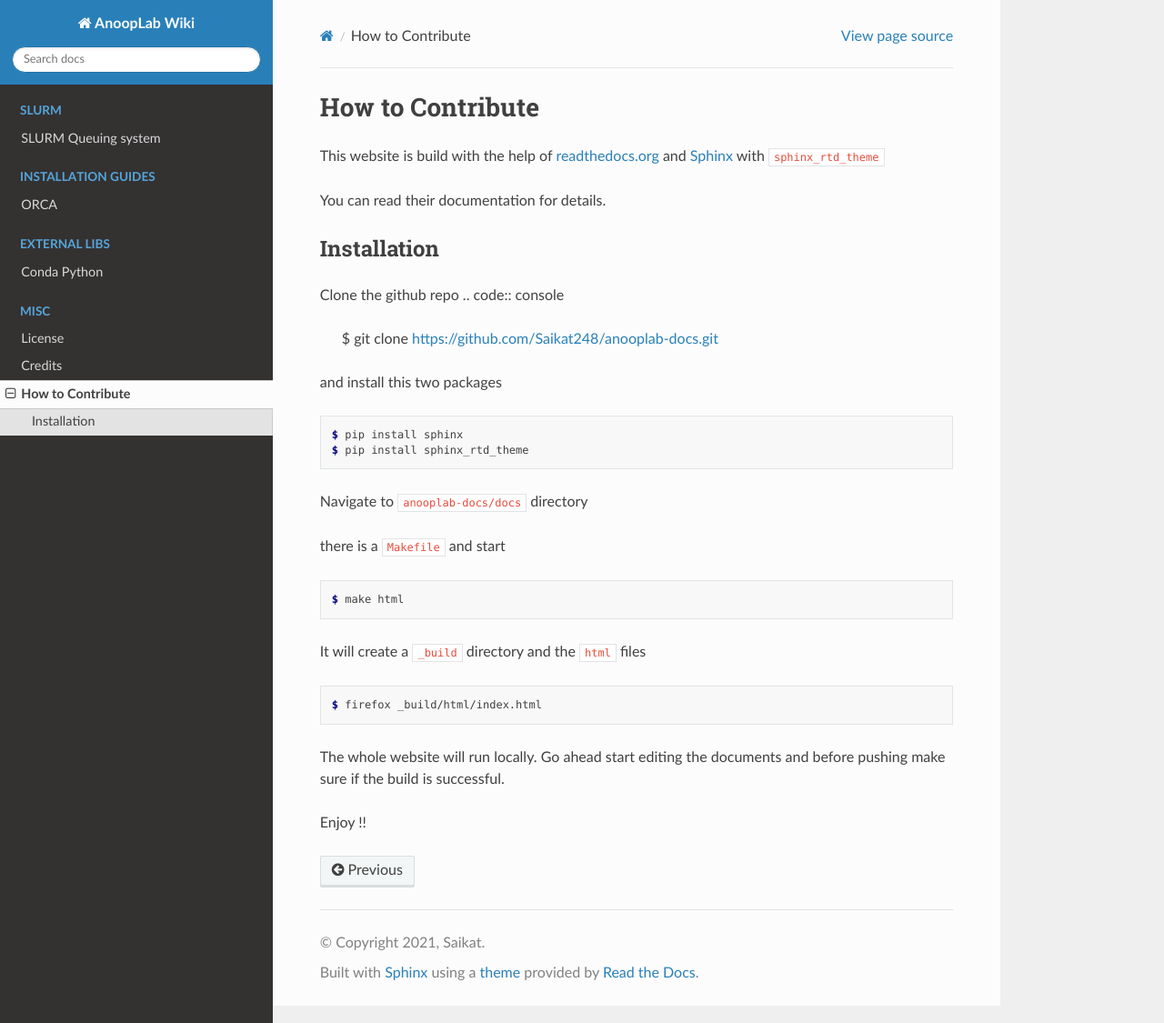
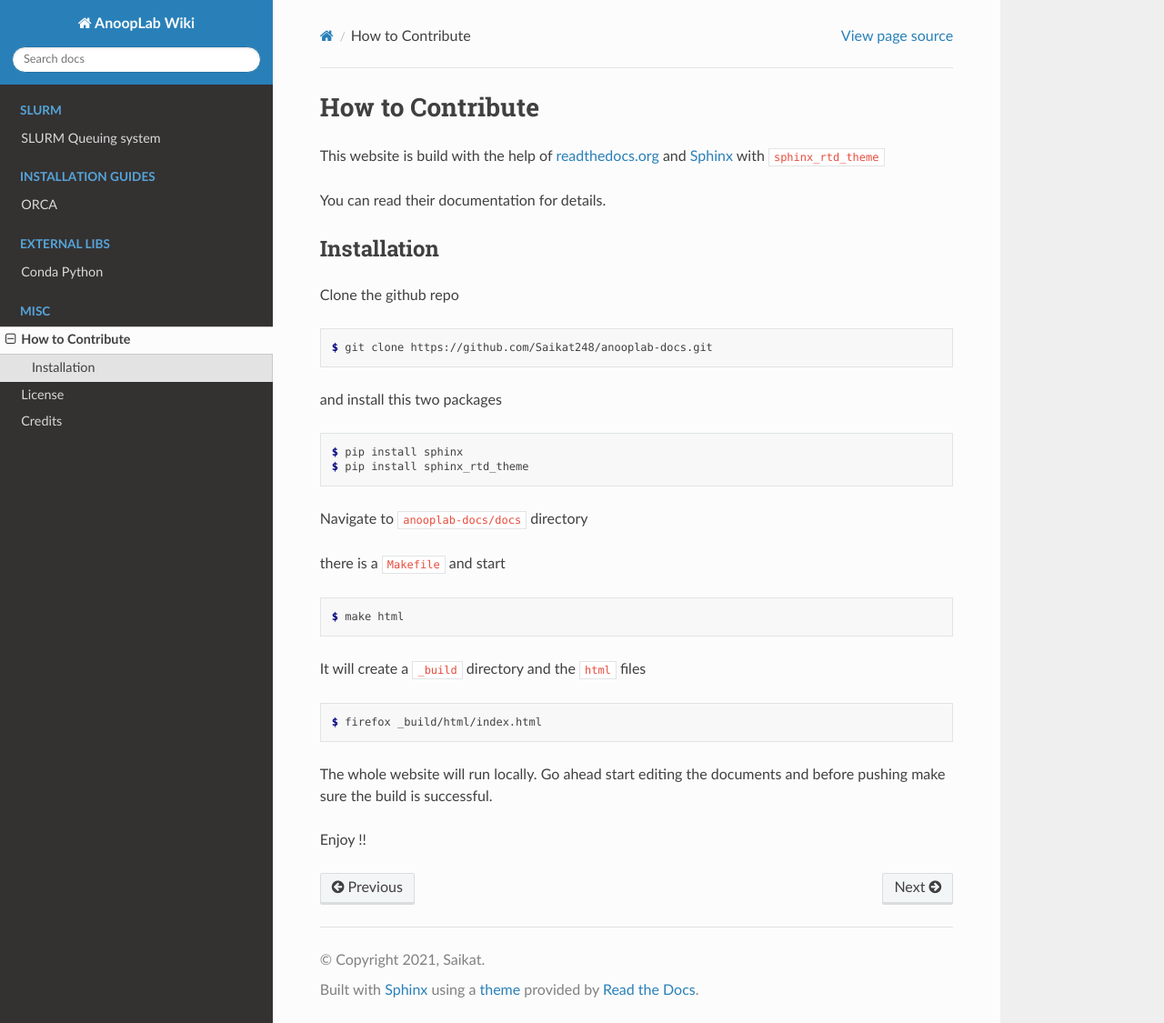
Before and after one commit to Saikat248/anooplab-docs, a Sphinx documentation site: the page built from docs/how_to_contribute.rst, in a window 1280 px wide and 1125 px high. Shown: the whole window at 91% size. Built offline with Sphinx 7.4.7 and the Read the Docs theme 2.0.0, drawn with Linux system fonts in a browser that asks for light colours.

```diff
--- a/docs/how_to_contribute.rst
+++ b/docs/how_to_contribute.rst
@@ -12,6 +12,7 @@ Installation
 ------------
 
 Clone the github repo
+
 .. code:: console
 
 	$ git clone https://github.com/Saikat248/anooplab-docs.git
@@ -39,6 +40,6 @@ It will create a ``_build`` directory and the ``html`` files
 	$ firefox _build/html/index.html
 
 The whole website will run locally.
-Go ahead start editing the documents and before pushing make sure if the build is successful.
+Go ahead start editing the documents and before pushing make sure the build is successful.
 
 Enjoy !!
--- a/docs/index.rst
+++ b/docs/index.rst
@@ -76,9 +76,10 @@ External Libraries/Packages
    :maxdepth: 3
    :caption: Misc
 
+   how_to_contribute
    license
    credits
-   how_to_contribute
+
 
 ..
   * :ref:`genindex`
```
Also changed, not shown: README.md (deleted, +0 -3 lines), README.rst (added, +8 -0 lines).
